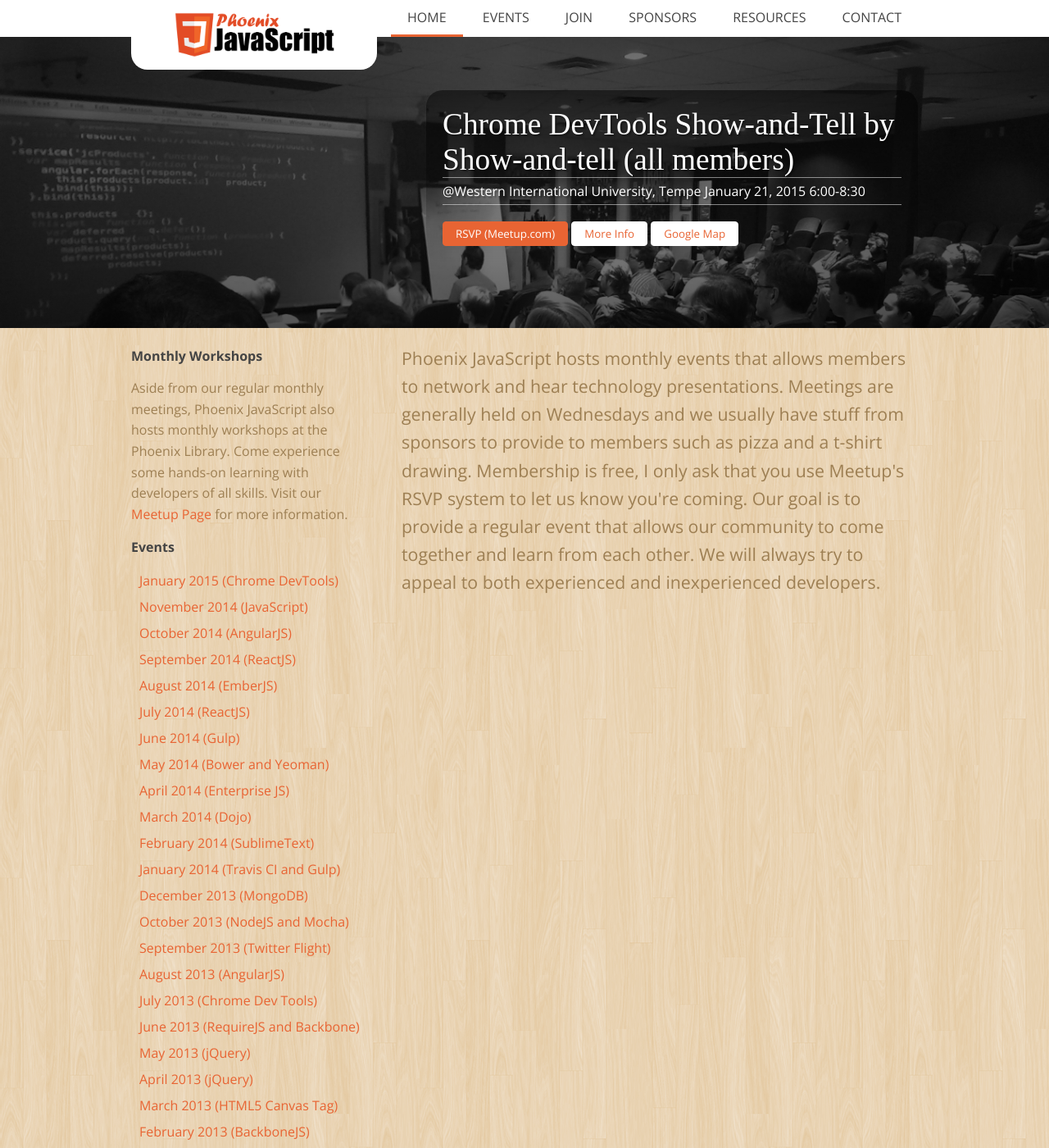
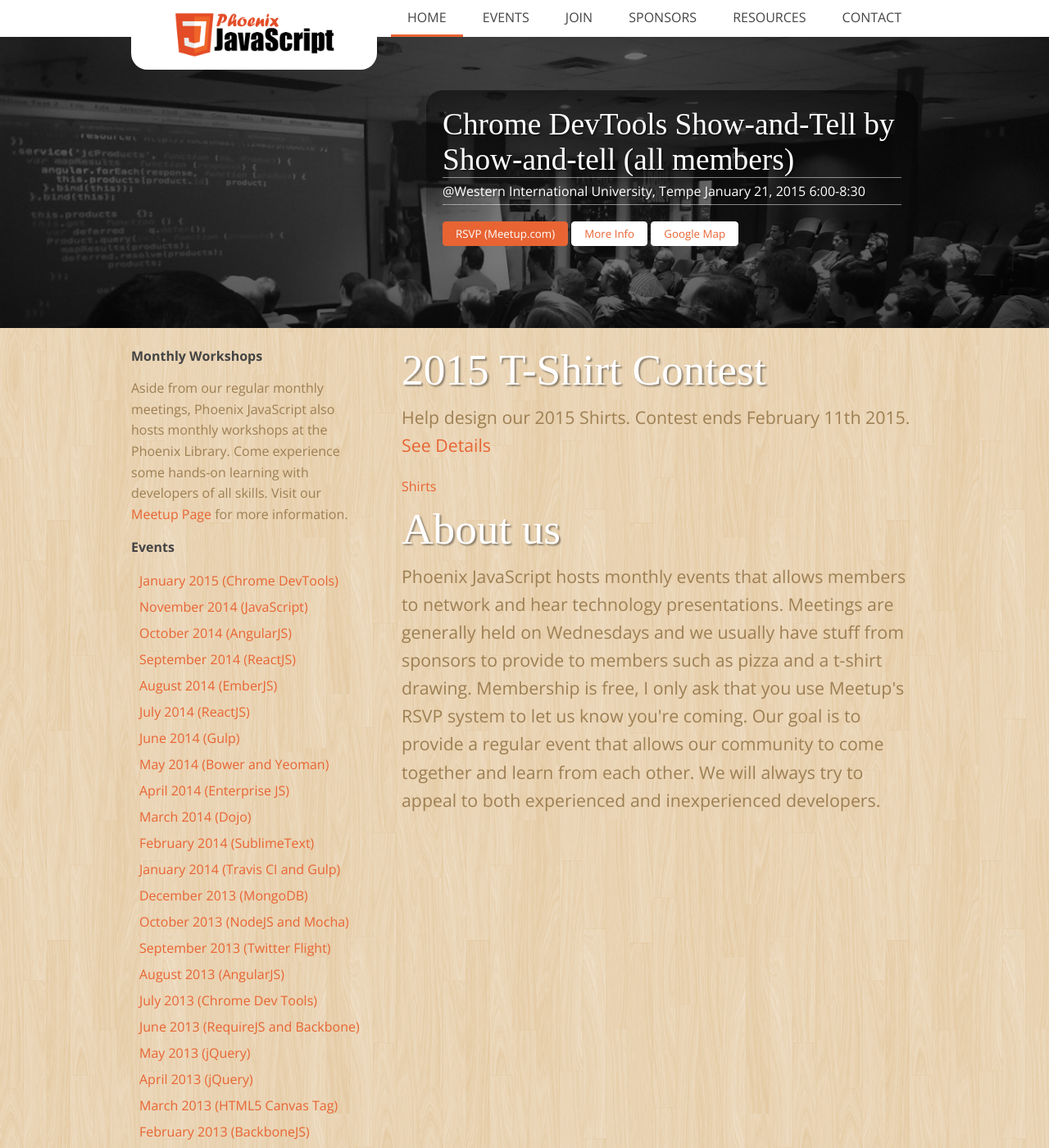
Before and after one commit to bradwestfall/phoenixjavascript, a Jekyll site: the page built from index.html, in a window 1280 px wide and 1400 px high. Shown: the whole window at 82% size. Built offline with Jekyll 4.4.1, drawn with Linux system fonts in a browser that asks for light colours; some web fonts are replaced; comment, search, counter and statistics services are not loaded; some of the changed text lies outside the part shown.

Commit message:
added brand, tshirt contest

```diff
--- a/_includes/aside.html
+++ b/_includes/aside.html
@@ -12,6 +12,11 @@
 {% include events/months.html %}
 
 <section>
+	<h2>Brand</h2>
+	<a href="/brand.html">Download our logos</a>
+</section>
+
+<section>
 	<h2>Stickers!</h2>
 	Want to buy our sticker at <a href="http://www.stickermule.com/marketplace/2711-phoenix-javascript">StickerMule</a>
 </section>
--- a/_posts/2015-1-21-chome-devtools.markdown
+++ b/_posts/2015-1-21-chome-devtools.markdown
@@ -12,3 +12,5 @@
 Come learn from other members about Chrome Dev Tools and it's vast amount of features that are lesser known. This is a show-and-tell so come prepared to talk about your knowledge of DevTools in front of the group, if you wish.
 
 Parking is free in the structure. When you enter the building, go left. We'll be on the first floor.
+
+{% include disqus.html %}
--- a/index.html
+++ b/index.html
@@ -7,6 +7,13 @@
   {% include events/next.html %}
 {% endfor %}
 
+<h1>2015 T-Shirt Contest</h1>
+<p>
+	Help design our 2015 Shirts. Contest ends February 11th 2015. <a href="/shirts.html">See Details</a>
+</p>
+<a href="shirts.html">Shirts</a>
+
+<h1>About us</h1>
 <p>
 Phoenix JavaScript hosts monthly events that allows members to network and hear technology presentations. Meetings are generally held on Wednesdays and we usually have stuff from sponsors to provide to members such as pizza and a t-shirt drawing. Membership is free, I only ask that you use Meetup's RSVP system to let us know you're coming. Our goal is to provide a regular event that allows our community to come together and learn from each other. We will always try to appeal to both experienced and inexperienced developers.
 </p>
```
Also changed, not shown: brand.markdown (added, +14 -0 lines), shirts.markdown (added, +15 -0 lines), images/brand/logo.png (added), images/brand/logo_icon.png (added), images/shirt1.png (added), images/shirt2.png (added).
